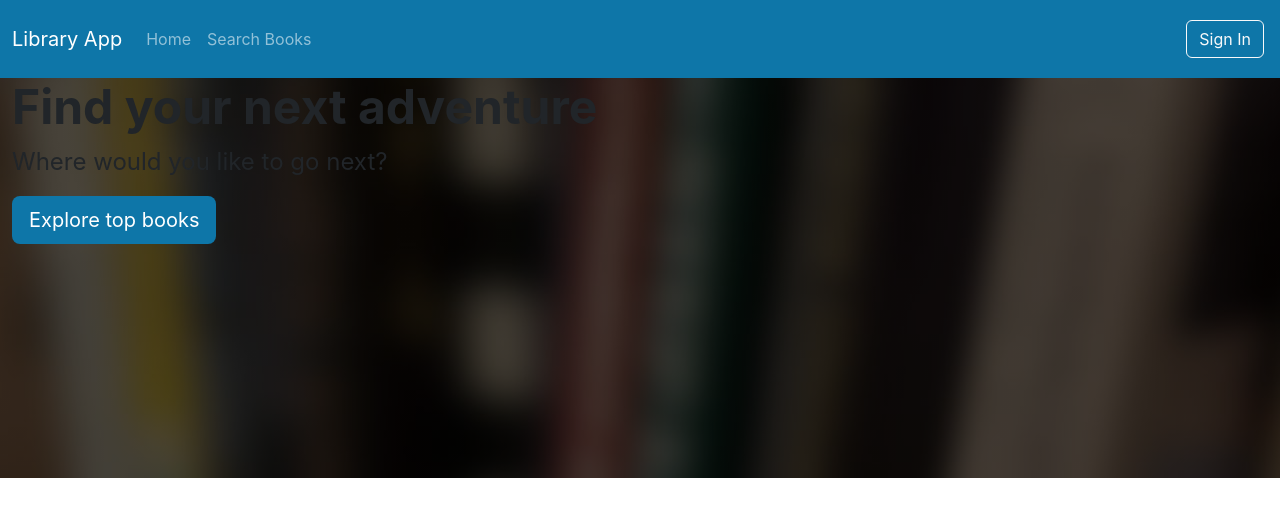
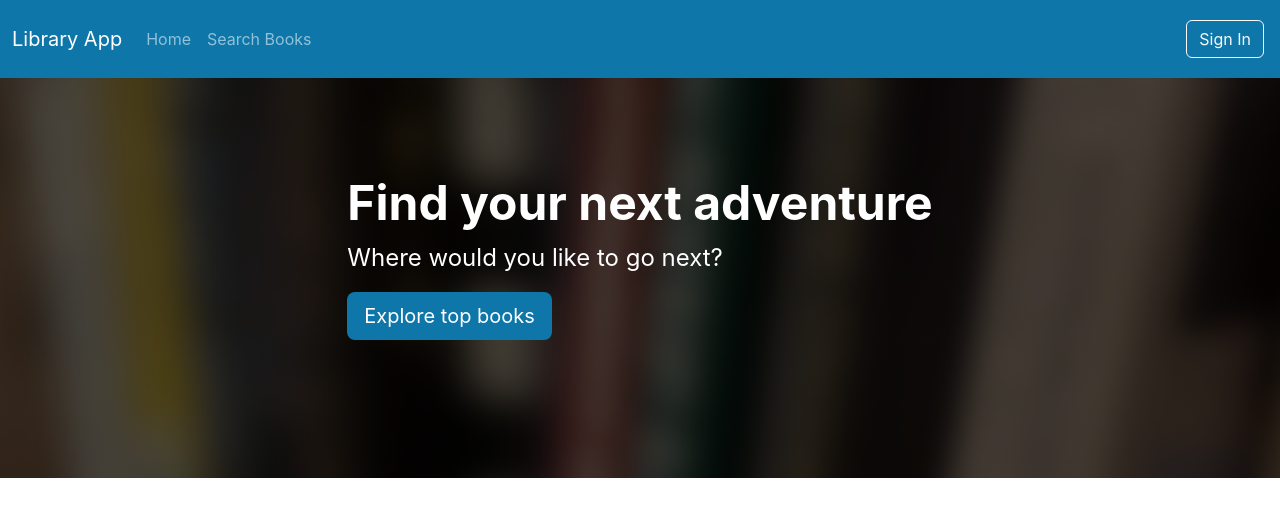
Before and after one commit to avdosator/library-app, a React (Vite) app in the folder frontend/react-library/: page / in a window 1280 px wide. Shown: the top 516 px of the page. Built offline with nearby package versions, Linux system fonts and the light colour scheme.

Commit message:
Add more styles and center elements in place

```diff
--- a/frontend/react-library/src/layouts/HomePage/ExploreTopBooks.tsx
+++ b/frontend/react-library/src/layouts/HomePage/ExploreTopBooks.tsx
@@ -1,8 +1,8 @@
 
 export const ExploreTopBooks = () => {
     return (
-        <div className="header">
-            <div className="container-fluid">
+        <div className="header p-5 bg-dark mb-4">
+            <div className="container-fluid py-5 text-white d-flex justify-content-center align-items-center">
                 <div>
                     <h1 className="display-5 fw-bold">Find your next adventure</h1>
                     <p className="col-md-8 fs-4">Where would you like to go next?</p>
```
